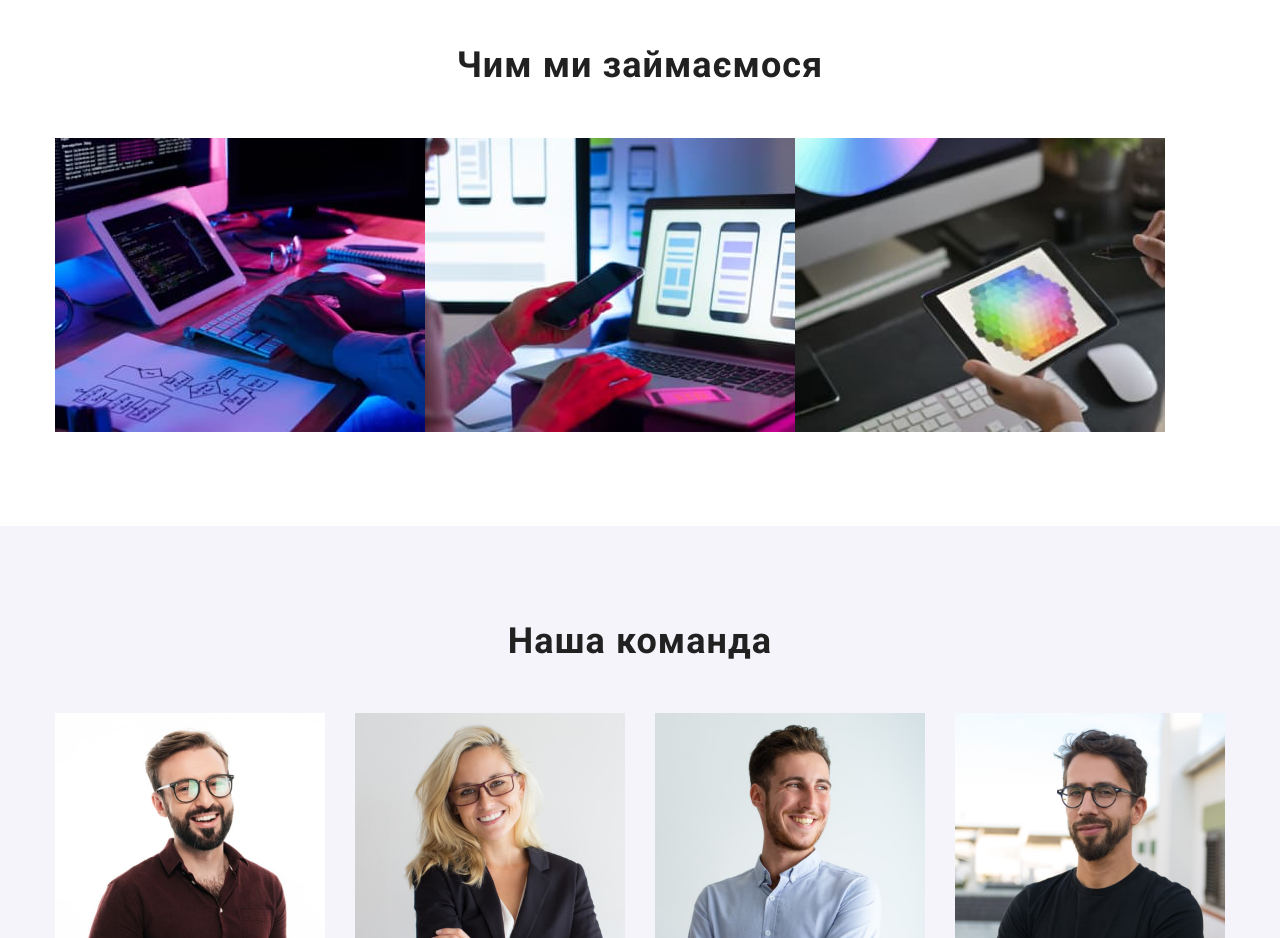
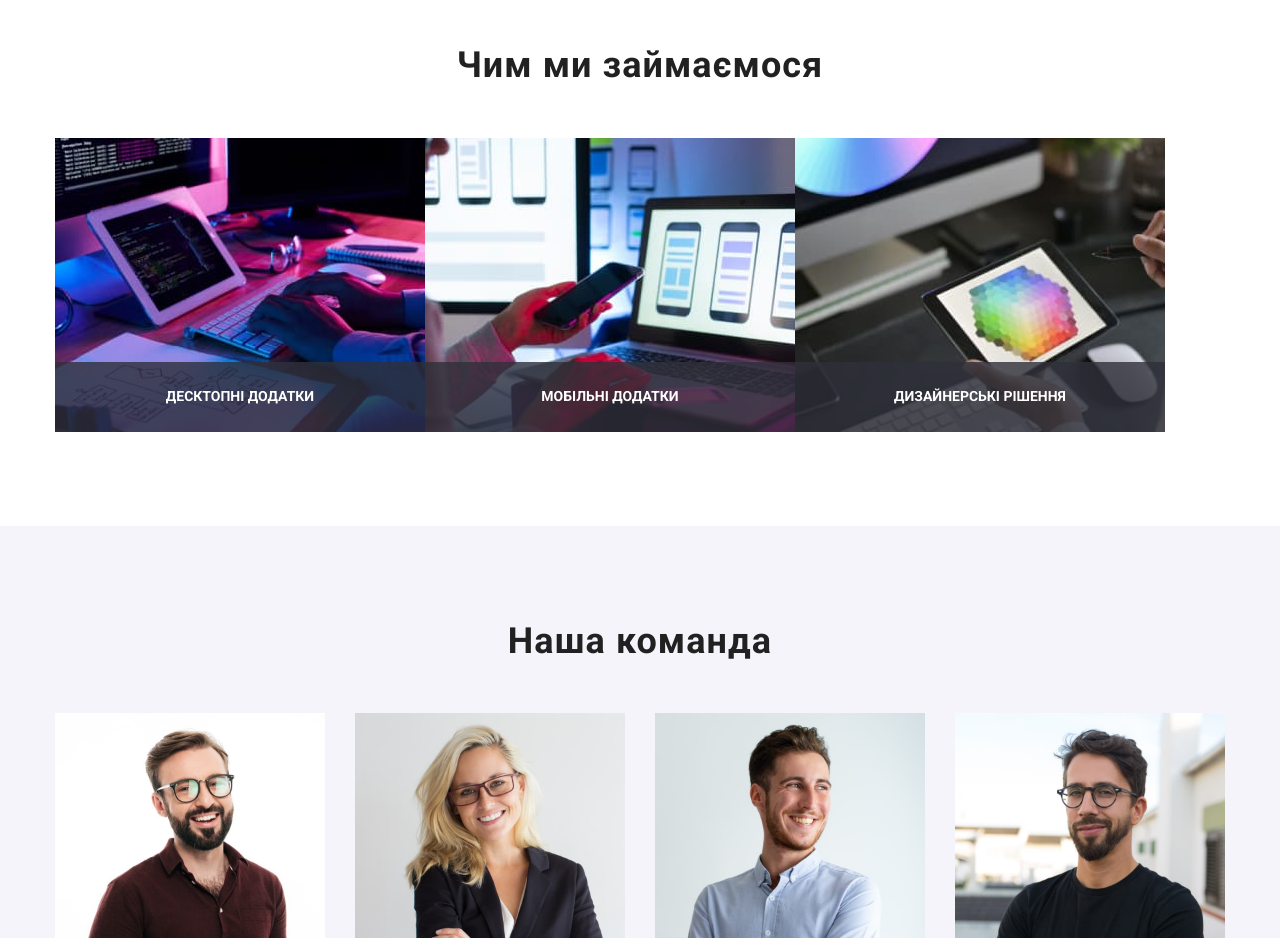
Before and after one commit to AlexGlaz7/goit-markup-hw-05, a plain HTML site: page index.html in a window 1280 px wide. Shown: the part 1080-2018 px from the top of the page. Drawn offline with nearby package versions, Linux system fonts and the light colour scheme.

Commit message:
Добавил позиционирование в секцию Чем мы занимаемся

```diff
--- a/css/styles.css
+++ b/css/styles.css
@@ -218,6 +218,25 @@ body {
 }
 .work-item {
   flex-basis: calc((100%-2 * 30px) / 3);
+  position: relative;
+}
+.decorative-text {
+  display: flex;
+  position: absolute;
+  width: 370px;
+  height: 70px;
+  background: rgba(47, 48, 58, 0.8);
+  bottom: 0;
+  left: 0;
+  justify-content: center;
+  align-items: center;
+}
+.text-work-item {
+  font-weight: 700;
+  font-size: 14px;
+  line-height: 1.1;
+  text-transform: uppercase;
+  color: var(--white-color);
 }
 .card-workers {
   padding: 30px;
--- a/index.html
+++ b/index.html
@@ -118,11 +118,18 @@
         <div class="container">
           <h2 class="work-title">Чим ми займаємося</h2>
           <ul class="work-list list">
-            <li class="work-item"><img src="./images/img-1.jpg" width="370" alt="технології" /></li>
+            <li class="work-item">
+              <img src="./images/img-1.jpg" width="370" alt="технології" />
+              <div class="decorative-text"><p class="text-work-item">Десктопні додатки</p></div>
+            </li>
             <li class="work-item">
               <img src="./images/img-2.jpg" width="370" alt="комунікація" />
+              <div class="decorative-text"><p class="text-work-item">Мобільні додатки</p></div>
             </li>
-            <li class="work-item"><img src="./images/img-3.jpg" width="370" alt="малювання" /></li>
+            <li class="work-item">
+              <img src="./images/img-3.jpg" width="370" alt="малювання" />
+              <div class="decorative-text"><p class="text-work-item">Дизайнерські рішення</p></div>
+            </li>
           </ul>
         </div>
       </section>
```
